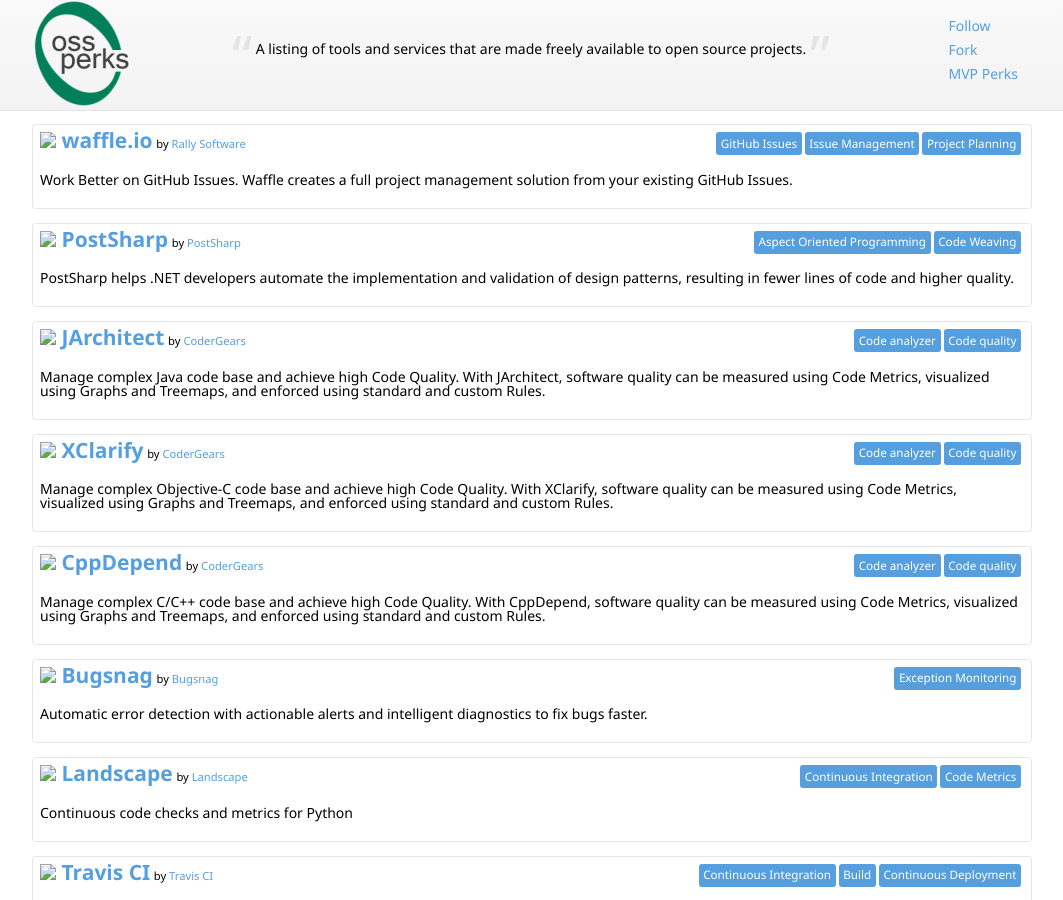
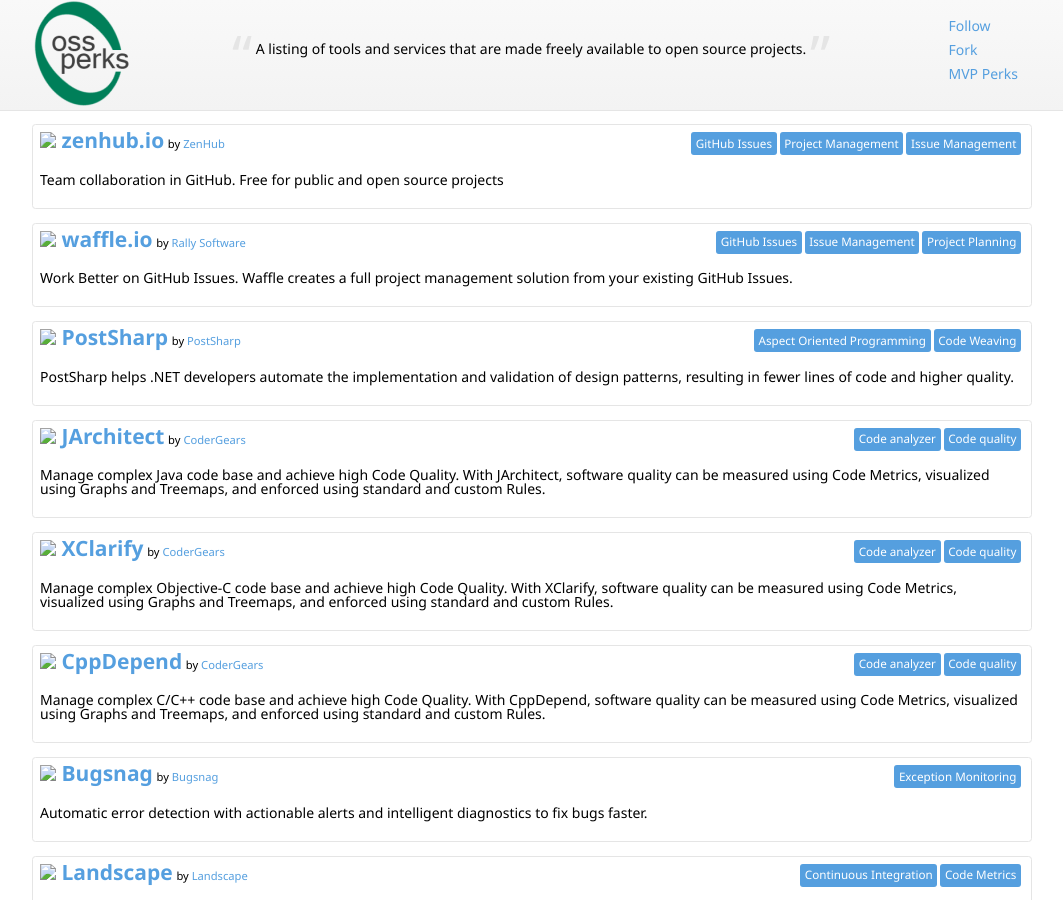
Before and after one commit to nikmd23/ossperks, a Jekyll site: the page built from index.html, in a window 1280 px wide and 900 px high. Shown: the whole window, without its empty margins (108-1171 px from the left). Built offline with Jekyll 4.4.1, drawn with Linux system fonts in a browser that asks for light colours; nearby versions of some CDN libraries.

Commit message:
Added ZenHub

```diff
--- a/index.html
+++ b/index.html
@@ -11,6 +11,12 @@
     uri: http://www.atlassian.com/
 
 perks:
+
+- perk: {name: 'zenhub.io', uri: 'https://www.zenhub.io/'}
+  description: Team collaboration in GitHub. Free for public and open source projects
+  categories: [GitHub Issues, Project Management, Issue Management]
+  platforms: [Any]
+  company: {name: 'ZenHub', uri: 'https://www.zenhub.io/open-source'}
 
 - perk: {name: 'waffle.io', uri: 'https://waffle.io/pricing?referrer=pricing'}
   description: Work Better on GitHub Issues. Waffle creates a full project management solution from your existing GitHub Issues.
```
